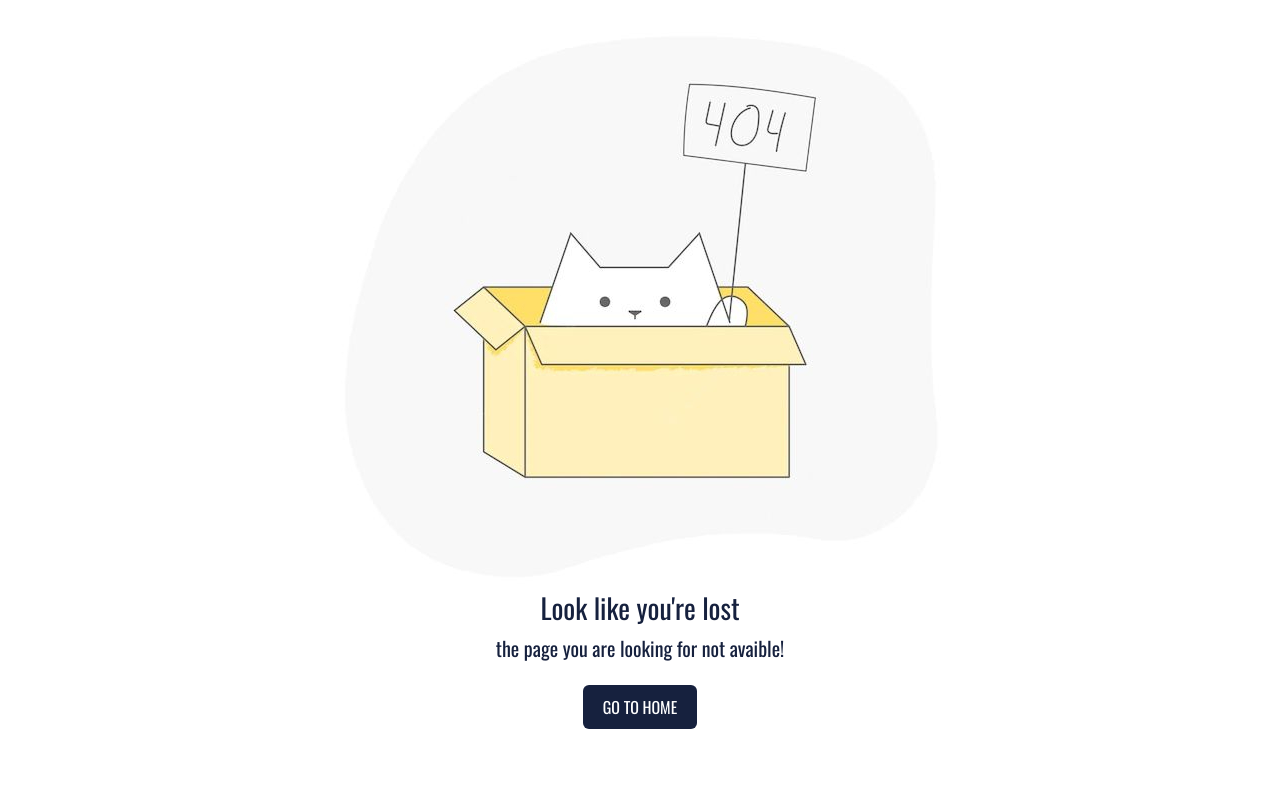
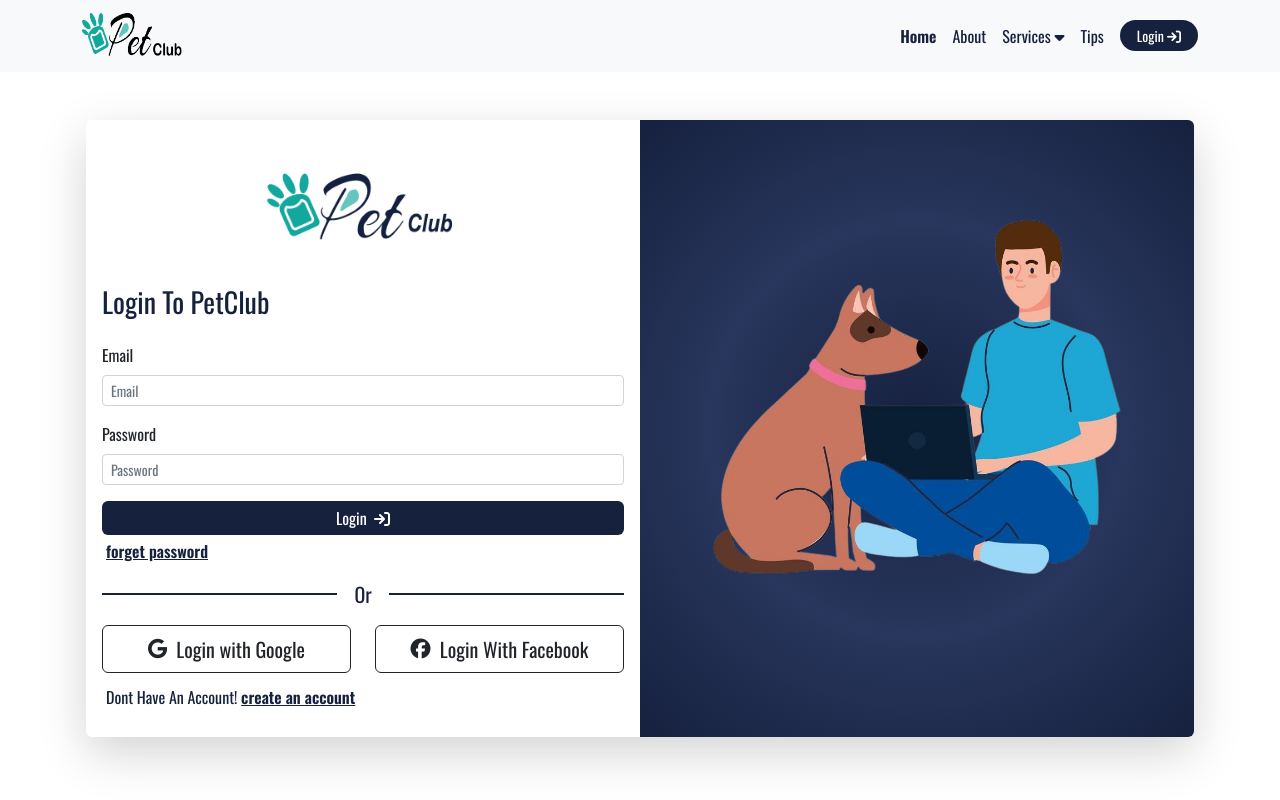
Before and after one commit to al-mohaimin-farabi/pet-club, a React (Create React App) app: page /signup in a window 1280 px wide. Built offline with nearby package versions, Linux system fonts and the light colour scheme.

Commit message:
img lazy load feture added

```diff
--- a/src/App.js
+++ b/src/App.js
@@ -2,7 +2,7 @@ import React from "react";
 import "./App.css";
 import { BrowserRouter as Router, Route, Routes } from "react-router-dom";
 import Home from "./pages/Home/Home/Home";
-import Login from "./pages/Login/Login";
+import Login from "./pages/Auth/Login";
 import NotFound from "./pages/NotFound/NotFound";
 function App() {
   return (
@@ -12,6 +12,7 @@ function App() {
           <Route path="/" element={<Home />} />
           <Route path="/home" element={<Home />} />
           <Route path="/login" element={<Login />} />
+          <Route path="/signup" element={<Login />} />
           <Route path="*" element={<NotFound />} />
         </Routes>
       </Router>
--- a/src/pages/Login/Login.js
+++ b/src/pages/Auth/Login.js
@@ -14,11 +14,11 @@ const Login = () => {
           <div className="col-12 col-md-12 col-lg-6 p-3">
             <div className="d-flex justify-content-center py-2 mb-2 ">
               <img
-                className=""
                 width="40%"
                 // height="70px"
                 src={logo}
                 alt="petclub"
+                loading="lazy"
               />
             </div>
             <div>
@@ -102,6 +102,7 @@ const Login = () => {
               className="img-fluid"
               src={authImg}
               alt="young-man-using-laptop-computer-with-dog-pet-on-white-background-free-vector"
+              loading="lazy"
             />
           </div>
         </div>
--- a/src/pages/Home/HeroSection.js
+++ b/src/pages/Home/HeroSection.js
@@ -30,6 +30,7 @@ const HeroSection = () => {
               style={{ objectFit: "cover" }}
               src={heroImg}
               alt="phots of some pet"
+              loading="lazy"
             />
           </div>
         </div>
--- a/src/pages/NotFound/NotFound.js
+++ b/src/pages/NotFound/NotFound.js
@@ -6,7 +6,7 @@ import style from "./NotFound.module.css";
 const NotFound = () => {
   return (
     <section className="page_404 text-center p-4">
-      <img className="img-fluid" src={cat404Img} alt="404" />
+      <img className="img-fluid" src={cat404Img} alt="404" loading="lazy" />
 
       <div className={style.contant_box_404}>
         <h3 className="text-main">Look like you're lost</h3>
--- a/src/pages/Shared/Footer/Footer.js
+++ b/src/pages/Shared/Footer/Footer.js
@@ -15,6 +15,7 @@ const Footer = () => {
                 style={{ width: "40%" }}
                 alt="logo"
                 className="m-0 p-0"
+                loading="lazy"
               />
             </div>
             <p className="text-main ">
--- a/src/pages/Shared/Navigation/Navigation.js
+++ b/src/pages/Shared/Navigation/Navigation.js
@@ -13,6 +13,7 @@ const Navigation = () => {
             src={logo}
             className="img-fluid"
             alt="pet club"
+            loading="lazy"
           />
         </NavLink>
         <button
```
Also changed, not shown: src/pages/Auth/Signup.js (added, +7 -0 lines), src/pages/Auth/Login.module.css (renamed from src/pages/Login/Login.module.css).
